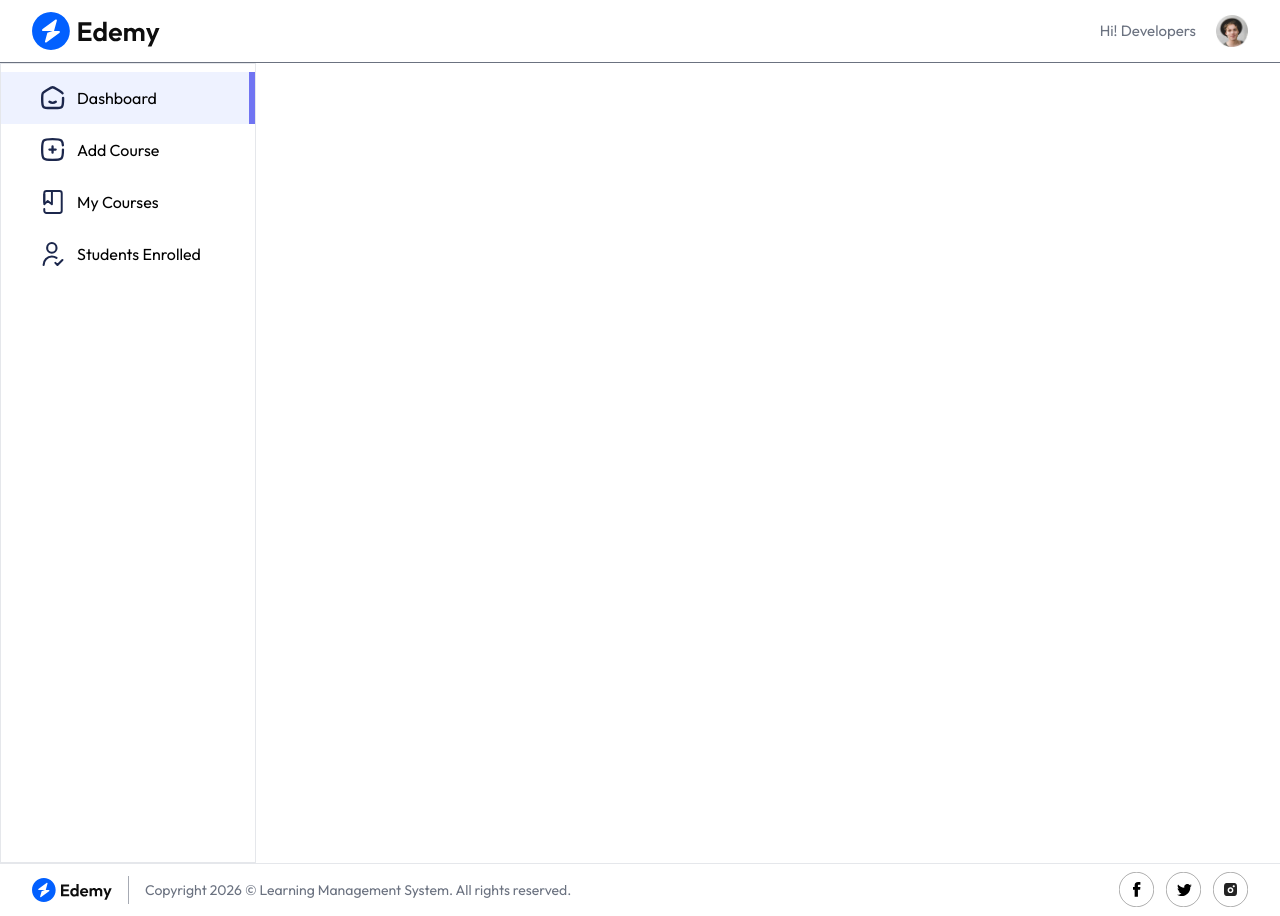
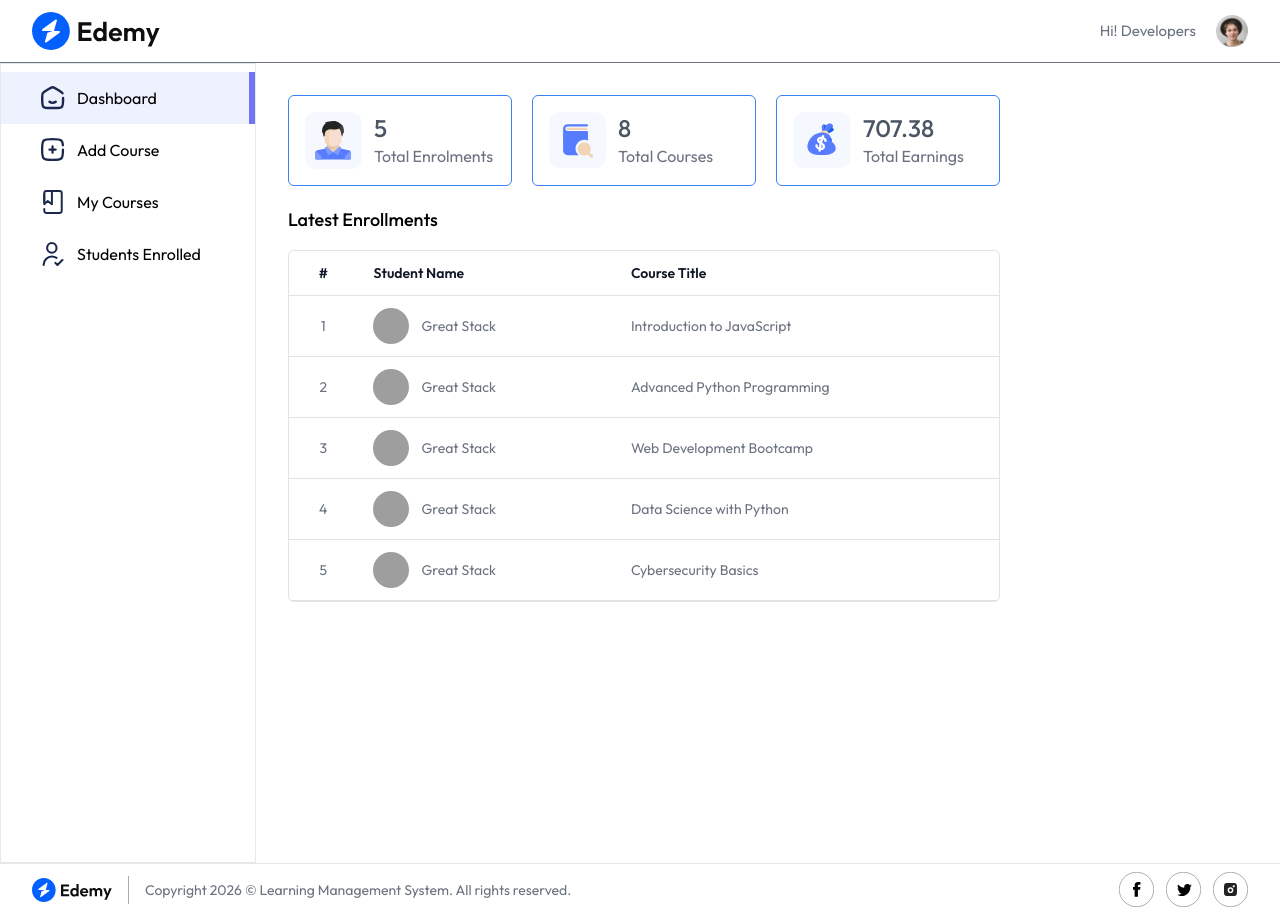
Before and after one commit to katyaynisingh001/learning-management-system, a React (Vite) app in the folder client/: page /educator in a window 1280 px wide. Built offline with nearby package versions, Linux system fonts and the light colour scheme; no server answers; grey boxes are pictures that could not be loaded.

Commit message:
Add the summary data on educator dashboard

```diff
--- a/client/src/App.jsx
+++ b/client/src/App.jsx
@@ -30,7 +30,7 @@
           <Route path='loading/:path' element={<Loading />} />
 
           <Route path='/educator' element={<Educator />} >
-          <Route path='educator' element={<Dashboard />} />
+          <Route path='/educator' element={<Dashboard />} />
           <Route path='add-course' element={<AddCourse />} />
           <Route path='my-courses' element={<MyCourses />} />
           <Route path='students-enrolled' element={<StudentsEnrolled />} />
--- a/client/src/pages/educator/Dashboard.jsx
+++ b/client/src/pages/educator/Dashboard.jsx
@@ -1,11 +1,78 @@
-import React from 'react'
+import React, { useContext, useEffect, useState } from 'react'
+import { assets, dummyDashboardData } from '../../assets/assets'
+import { AppContext } from '../../context/AppContext'
+import Loading from '../../components/student/Loading'
 
 const Dashboard = () => {
-  return (
-    <div>
-      <h1>Educator Dashboard</h1>
+
+  const { currency } = useContext(AppContext)
+  const [dashboardData, setDashboardData] = useState(null)
+
+  const fetchDashboardData = async () => {
+    setDashboardData(dummyDashboardData)
+  }
+
+  useEffect(() => {
+    setDashboardData(dummyDashboardData)
+  }, [])
+
+  return dashboardData ? (
+    <div className='min-h-screen flex flex-col items-start justify-between gap-8 md:p-8 md:pb-0 p-4 pt-8 pb-0'>
+      <div className='space-y-5'>
+        <div className='flex flex-wrap gap-5 items-center'>
+          <div className='flex flex-center gap-3 shadow-card border border-blue-500 p-4 w-56 rounded-md'>
+            <img src={assets.patients_icon} alt="patients_icon" />
+          <div>
+            <p className='text-2xl font-medium text-gray-600'>{dashboardData.enrolledStudentsData.length}</p>
+            <p className='text-base text-gray-500'>Total Enrolments</p>
+          </div>
+          </div>
+          <div className='flex flex-center gap-3 shadow-card border border-blue-500 p-4 w-56 rounded-md'>
+            <img src={assets.appointments_icon} alt="appintments_icon" />
+          <div>
+            <p className='text-2xl font-medium text-gray-600'>{dashboardData.totalCourses}</p>
+            <p className='text-base text-gray-500'>Total Courses</p>
+          </div>
+          </div>
+          <div className='flex flex-center gap-3 shadow-card border border-blue-500 p-4 w-56 rounded-md'>
+            <img src={assets.earning_icon} alt="earning_icon" />
+          <div>
+            <p className='text-2xl font-medium text-gray-600'>{currency}{dashboardData.totalEarnings}</p>
+            <p className='text-base text-gray-500'>Total Earnings</p>
+          </div>
+          </div>
+        </div>
+        <div>
+          <h2 className='pb-4 text-lg font-medium'>Latest Enrollments</h2>
+        <div className='flex flex-col items-center max-w-4xl w-full overflow-hidden rounded-md bg-white border border-gray-500/20'>
+          <table className='table-fixed md:table-auto w-full overflow-hidden'>
+            <thead className='border-b border-gray-500/20 text-sm text-left text-gray-900'>
+              <tr>
+                <th className='px-4 py-3 font-semibold text-center hidden sm:table-cell'>#</th>
+                <th className='px-4 py-3 font-semibold'>Student Name</th>
+                <th className='px-4 py-3 font-semibold'>Course Title</th>
+              </tr>
+            </thead>
+            <tbody className='text-sm text-gray-500'>
+              {dashboardData.enrolledStudentsData.map((item, index) => (
+                <tr key={index} className='border-b border-gray-500/20'>
+                  <td className='px-4 py-3 text-center hidden sm:table-cell'>{index + 1}</td>
+                  <td className='flex items-center space-x-3 md:px-4 px-2 py-3'>
+                    <img src={item.student.imageUrl} alt='Profile' className='h-9 w-9 rounded-full' />
+                    <span className='truncate'>{item.student.name}</span>
+                  </td>
+                  <td className='px-4 py-3 truncate'>{item.courseTitle}</td>
+                </tr>
+              ))}
+            </tbody>
+          </table>
+        </div>
+        </div>
+      </div>
+
     </div>
-  )
+
+  ) : <Loading/>
 }
 
 export default Dashboard
```
